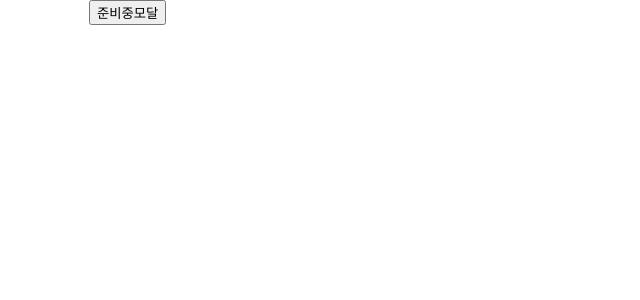
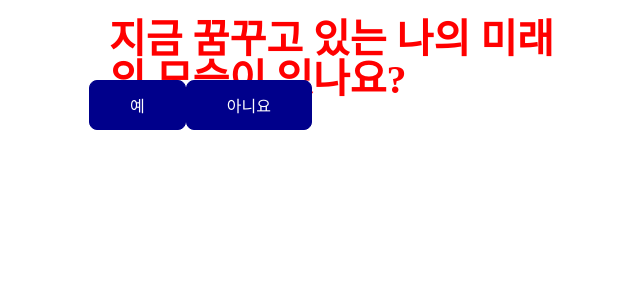
Before and after one commit to sephinek/mvp_project, a React (Vite) app: page / in a window 1280 px wide. Shown: the top 300 px of the page, without its empty margins (291-931 px from the left). Built offline with nearby package versions, Linux system fonts and the light colour scheme.

Commit message:
feat: 온보딩 구조 생성

```diff
--- a/src/components/atoms/Input/index.jsx
+++ b/src/components/atoms/Input/index.jsx
@@ -1,7 +1,7 @@
-import styles from './index.module.css';
+import styles from './index.module.css'
 
-const Input = ({ ...rest }) => {
-  return <input {...rest} className={styles.wrap} />;
-};
+const Input = ({ inputRef, ...rest }) => {
+    return <input ref={inputRef} {...rest} className={styles.wrap} />
+}
 
-export default Input;
+export default Input
--- /dev/null
+++ b/src/components/molecules/OnBoardingStart/index.jsx
@@ -0,0 +1,14 @@
+import Button from '../../atoms/Button'
+import Title from '../../atoms/Title'
+
+const OnBoardingStart = ({ nextStep }) => {
+    return (
+        <div>
+            <Title>지금 꿈꾸고 있는 나의 미래의 모습이 있나요?</Title>
+            <Button onClick={() => nextStep('yes')}>예</Button>
+            <Button onClick={() => nextStep('no')}>아니요</Button>
+        </div>
+    )
+}
+
+export default OnBoardingStart
--- /dev/null
+++ b/src/components/molecules/OnBoardingStart/index.module.css
@@ -0,0 +1,15 @@
+.wrap {
+    background-color: beige;
+    padding: 10px;
+    border-radius: 5px;
+    border: 1px solid gray;
+    display: flex;
+    flex-direction: column;
+    justify-content: center;
+    align-items: center;
+    width: 300px;
+}
+
+.input_wrap {
+    margin-bottom: 20px;
+}
--- /dev/null
+++ b/src/components/molecules/OnBoardingYourFuture/index.jsx
@@ -0,0 +1,23 @@
+import { useRef } from 'react'
+import Input from '../../atoms/Input'
+import Title from '../../atoms/Title'
+import Button from '../../atoms/Button'
+
+const OnBoardingYourFuture = ({ nextStep }) => {
+    const ref = useRef(null)
+
+    const handleNextStep = () => {
+        const item = ref.current.value
+        nextStep(item)
+    }
+
+    return (
+        <div>
+            <Title>꿈꾸고 있는 미래의 모습을 적어줘</Title>
+            <Input inputRef={ref} />
+            <Button onClick={handleNextStep}>다음</Button>
+        </div>
+    )
+}
+
+export default OnBoardingYourFuture
--- /dev/null
+++ b/src/components/molecules/OnBoardingYourFuture/index.module.css
@@ -0,0 +1,15 @@
+.wrap {
+    background-color: beige;
+    padding: 10px;
+    border-radius: 5px;
+    border: 1px solid gray;
+    display: flex;
+    flex-direction: column;
+    justify-content: center;
+    align-items: center;
+    width: 300px;
+}
+
+.input_wrap {
+    margin-bottom: 20px;
+}
--- a/src/pages/Home/index.jsx
+++ b/src/pages/Home/index.jsx
@@ -1,18 +1,41 @@
-import { confirmModalState } from '../../shared/recoil/confirmModalState'
-import { useRecoilState } from 'recoil'
+import { useState } from 'react'
+
+import OnBoardingStart from '../../components/molecules/OnBoardingStart'
+import OnBoardingYourFuture from '../../components/molecules/OnBoardingYourFuture'
 
 const Home = () => {
-    const [modalOpen, setModalOpen] = useRecoilState(confirmModalState)
+    const [step, setStep] = useState(0)
+    const [onBoardingArr, setOnBoardingArr] = useState([])
 
-    const handleModal = () => {
-        setModalOpen({ isOpen: true })
+    const nextStep = () => {
+        setStep(step + 1)
     }
 
-    return (
-        <div>
-            <button onClick={handleModal}>준비중모달</button>
-        </div>
-    )
+    const beforeStep = () => {
+        setStep(step - 1)
+    }
+
+    const handleOnBoarding = item => {
+        const result = [...onBoardingArr]
+        result[step] = item
+        setOnBoardingArr(result)
+        nextStep()
+    }
+
+    switch (step) {
+        case 0:
+            return <OnBoardingStart nextStep={handleOnBoarding} />
+        case 1:
+            if (onBoardingArr[0] === 'yes') {
+                return <OnBoardingYourFuture nextStep={handleOnBoarding} />
+            } else {
+                return <div>아니요 선택함</div>
+            }
+        case 2:
+            return <div>{onBoardingArr[1]}</div>
+        default:
+            break
+    }
 }
 
 export default Home
```
